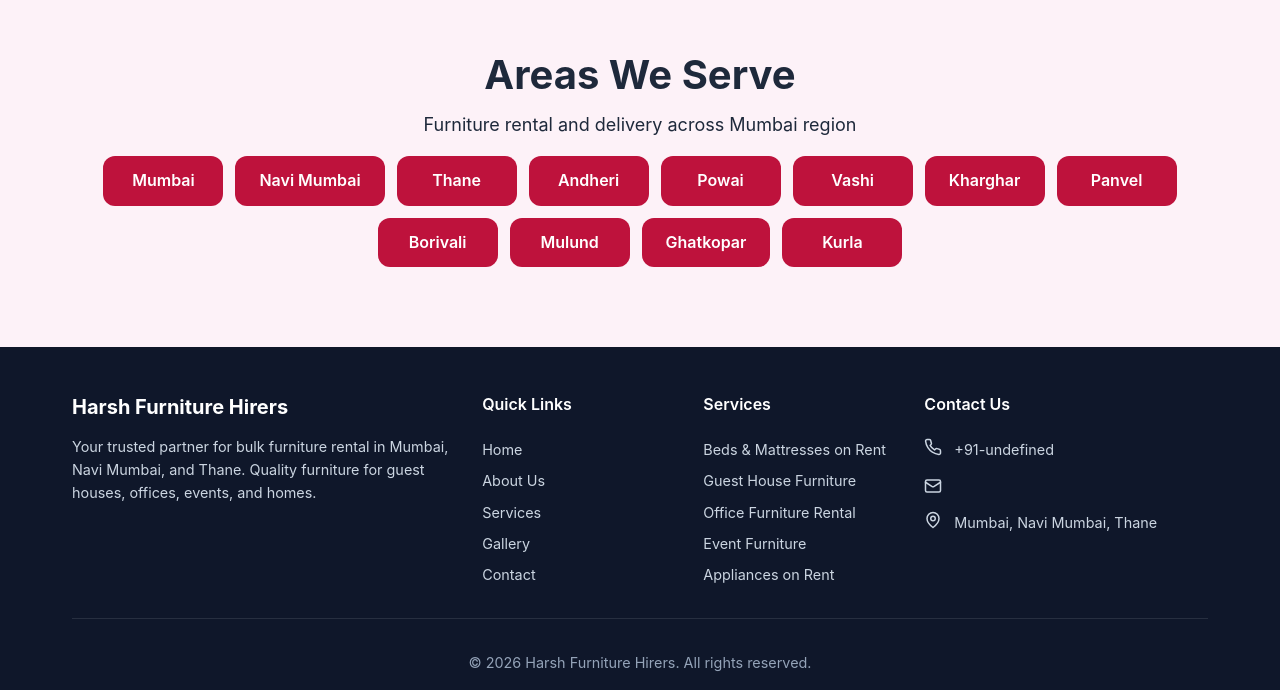
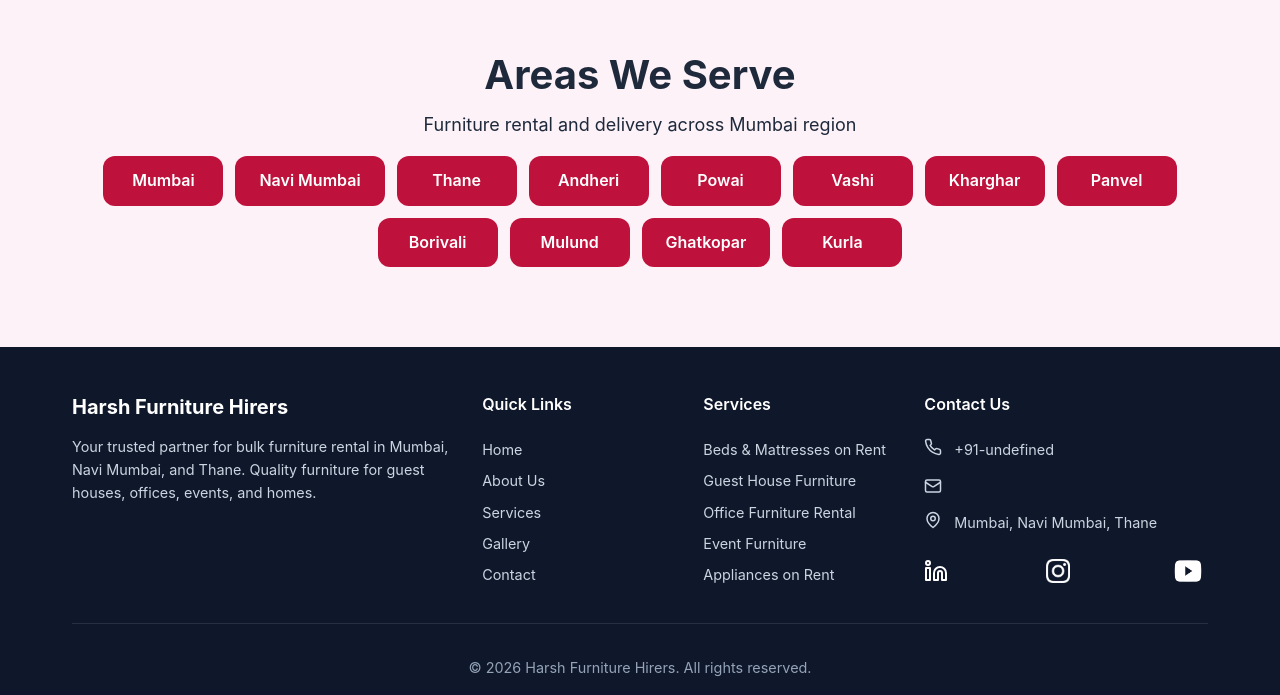
Before and after one commit to Kashyap2210/harsh-furniture-static-website, a React (Vite) app: page /contact in a window 1280 px wide. Shown: the part 1266-1961 px from the top of the page. Built offline with nearby package versions, Linux system fonts and the light colour scheme.

Commit message:
social-media-links-add

```diff
--- a/src/components/footer/FooterContact.tsx
+++ b/src/components/footer/FooterContact.tsx
@@ -1,5 +1,6 @@
 import { Mail, MapPin, Phone } from "lucide-react";
 import { emailId, phoneNumber } from "../../data/constants";
+import FooterSocials from "./FooterSocials";
 
 export default function FooterContact() {
   return (
@@ -20,6 +21,9 @@ export default function FooterContact() {
           <MapPin size={18} />
           <span>Mumbai, Navi Mumbai, Thane</span>
         </li>
+        <li>
+          <FooterSocials />
+        </li>
       </ul>
     </div>
   );
--- /dev/null
+++ b/src/components/footer/FooterSocials.tsx
@@ -0,0 +1,33 @@
+import { Linkedin } from "lucide-react";
+import InstagramIcon from "../../assets/gallery/Instagram_Glyph_White.png";
+import YoutubeIcon from "../../assets/gallery/youtube_icon.png";
+import { instagram, linkedIn, youtube } from "../../data/socials";
+import SocialIcon from "../generic-components/GenericSocialIcon";
+
+export default function FooterSocials() {
+  return (
+    <div className="flex items-center justify-between w-full">
+      <SocialIcon
+        href={linkedIn}
+        ariaLabel="LinkedIn"
+        icon={Linkedin}
+        size={24}
+        className="text-white"
+      />
+
+      <SocialIcon
+        href={instagram}
+        ariaLabel="Instagram"
+        imgSrc={InstagramIcon}
+        size={24}
+      />
+
+      <SocialIcon
+        href={youtube}
+        ariaLabel="YouTube"
+        imgSrc={YoutubeIcon}
+        size={40}
+      />
+    </div>
+  );
+}
--- /dev/null
+++ b/src/components/generic-components/GenericSocialIcon.tsx
@@ -0,0 +1,48 @@
+import type { LucideIcon } from "lucide-react";
+
+type SocialIconProps =
+  | {
+      href: string;
+      ariaLabel: string;
+      size?: number;
+      icon: LucideIcon;
+      imgSrc?: never;
+      className?: string;
+    }
+  | {
+      href: string;
+      ariaLabel: string;
+      size?: number;
+      imgSrc: string;
+      icon?: never;
+      className?: string;
+    };
+
+export default function SocialIcon({
+  href,
+  ariaLabel,
+  size = 24,
+  icon: Icon,
+  imgSrc,
+  className,
+}: SocialIconProps) {
+  return (
+    <a
+      href={href}
+      target="_blank"
+      rel="noopener noreferrer"
+      aria-label={ariaLabel}
+      className={`${className} inline-flex items-center justify-center hover:opacity-80 transition`}
+    >
+      {Icon ? (
+        <Icon size={size} className={className} />
+      ) : (
+        <img
+          src={imgSrc}
+          alt={ariaLabel}
+          style={{ width: size, height: size }}
+        />
+      )}
+    </a>
+  );
+}
--- /dev/null
+++ b/src/data/socials.ts
@@ -0,0 +1,6 @@
+export const linkedIn =
+  "https://linkedin.com/in/harsh-furniture-hirers-a62829327";
+
+export const instagram = "https://www.instagram.com/harshfurniturehire/";
+
+export const youtube = "https://www.youtube.com/@furniturerentals";
```
Also changed, not shown: src/components/footer/Instagram.tsx (added, +16 -0 lines), src/components/footer/Youtube.tsx (added, +15 -0 lines), src/assets/gallery/Instagram_Glyph_White.png (added), src/assets/gallery/youtube_icon.png (added).
